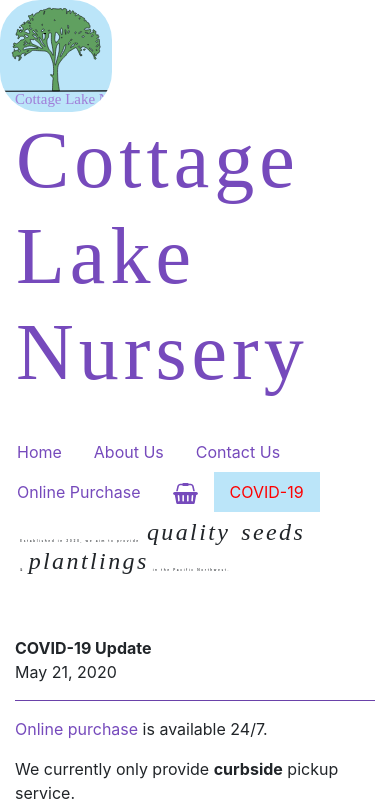
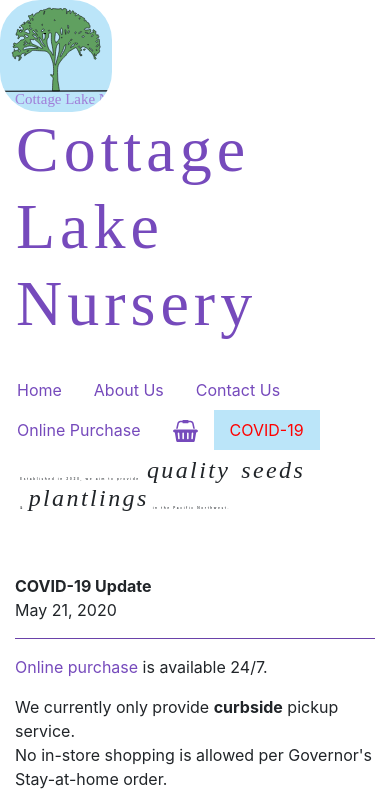
Before and after one commit to krishuang168/Nursery-Demo-React, a React (Create React App) app: page /covid-19 in a window 390 px wide. Shown: the top 805 px of the page. Built offline with nearby package versions, Linux system fonts and the light colour scheme; grey boxes are pictures that could not be loaded.

Commit message:
Responsive

```diff
--- a/src/component/PlantList.js
+++ b/src/component/PlantList.js
@@ -4,7 +4,7 @@
 
 const PlantList = ({ plantsData }) => {
   const plants = plantsData.map((item) => (
-    <Col sm={3} md={4} key={item.index}>
+    <Col xs={12} sm={6} md={4} key={item.index}>
       <ShoppingCard
         className="shopping"
         name={item.name}
--- a/src/css/styles.css
+++ b/src/css/styles.css
@@ -28,7 +28,7 @@
   position: relative;
   left: 1rem;
   font-family:"gisella";
-  font-size: 5rem;
+  font-size: 4rem;
   letter-spacing: 5px;
   margin-bottom: 0.3em;
   color: #764abc;
```
